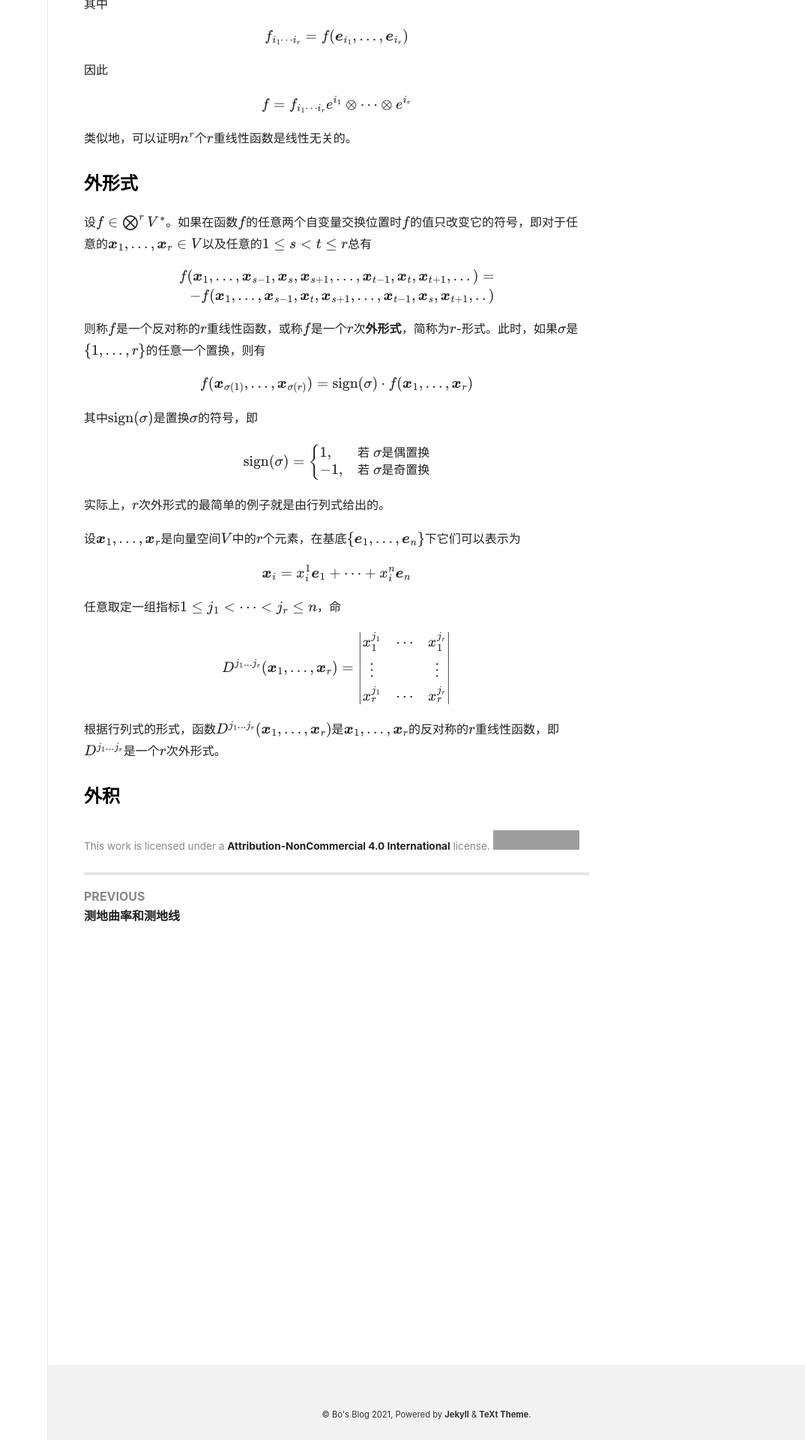
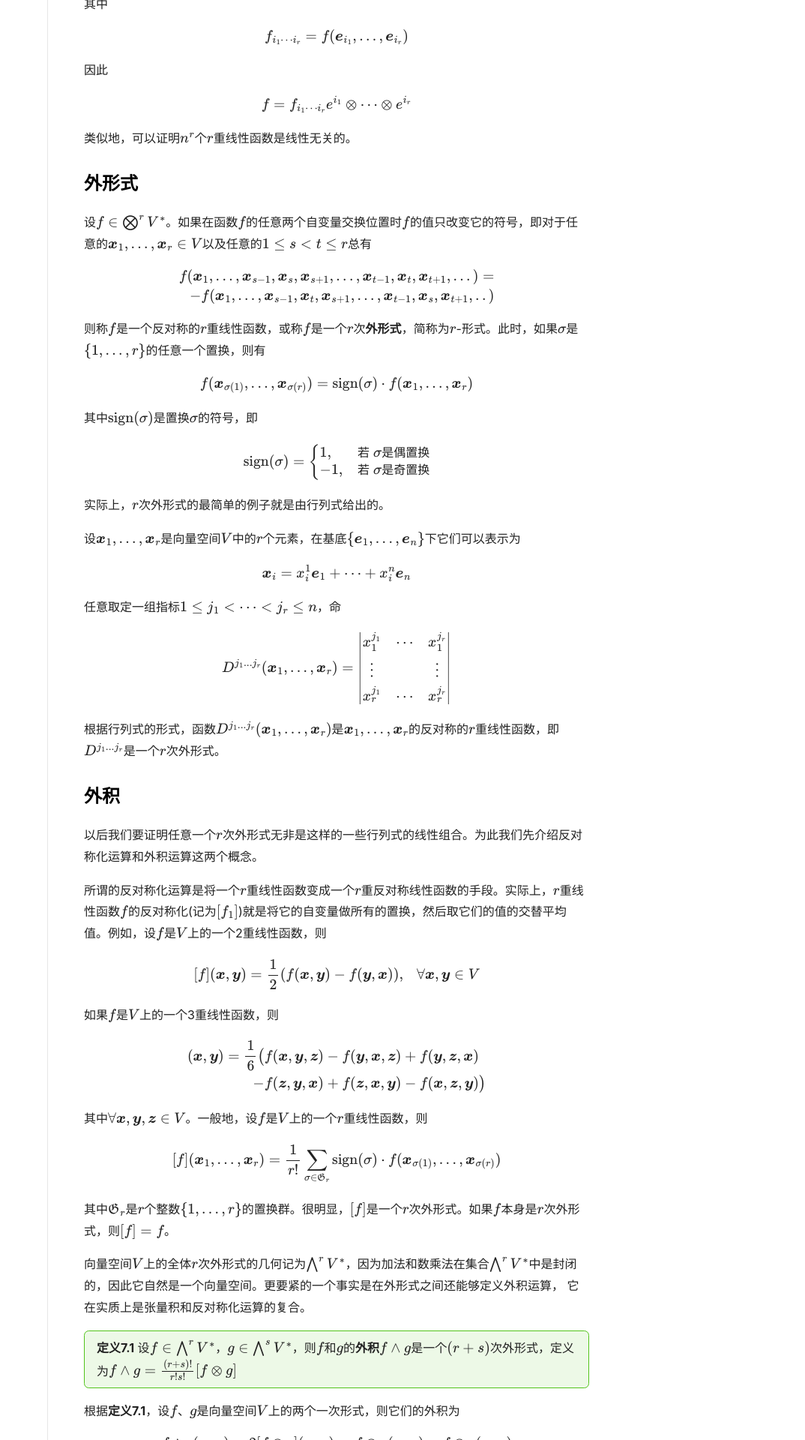
Before and after one commit to peng00bo00/peng00bo00_previous_blog, a Jekyll site: the page built from _posts/2024-06-08-DifferentialGeometry-NOTES-07.md, in a window 1280 px wide. Shown: the part 3080-5000 px from the top of the page at 75% size, without its empty margins (206-1280 px from the left). Built offline with Jekyll 4.4.1, drawn with Linux system fonts in a browser that asks for light colours; nearby versions of some CDN libraries; some of the changed text lies outside the part shown; grey boxes are pictures that could not be loaded.

Commit message:
Update 2024-06-08-DifferentialGeometry-NOTES-07.md

```diff
--- a/_posts/2024-06-08-DifferentialGeometry-NOTES-07.md
+++ b/_posts/2024-06-08-DifferentialGeometry-NOTES-07.md
@@ -205,3 +205,84 @@ $$
 根据行列式的形式，函数$$D^{j_1 ... j_r} (\boldsymbol{x}_1, ..., \boldsymbol{x}_r)$$是$$\boldsymbol{x}_1, ..., \boldsymbol{x}_r$$的反对称的$$r$$重线性函数，即$$D^{j_1 ... j_r}$$是一个$$r$$次外形式。
 
 ### 外积
+
+以后我们要证明任意一个$$r$$次外形式无非是这样的一些行列式的线性组合。为此我们先介绍反对称化运算和外积运算这两个概念。
+
+所谓的反对称化运算是将一个$$r$$重线性函数变成一个$$r$$重反对称线性函数的手段。实际上，$$r$$重线性函数$$f$$的反对称化(记为$$[f_1]$$)就是将它的自变量做所有的置换，然后取它们的值的交替平均值。例如，设$$f$$是$$V$$上的一个2重线性函数，则
+
+$$
+[f] (\boldsymbol{x}, \boldsymbol{y}) = \frac{1}{2} (f (\boldsymbol{x}, \boldsymbol{y}) - f (\boldsymbol{y}, \boldsymbol{x})), \ \ \ \forall \boldsymbol{x}, \boldsymbol{y} \in V
+$$
+
+如果$$f$$是$$V$$上的一个3重线性函数，则
+
+$$
+\begin{aligned}
+[f] (\boldsymbol{x}, \boldsymbol{y}) = \frac{1}{6} \big( &f (\boldsymbol{x}, \boldsymbol{y}, \boldsymbol{z}) - f (\boldsymbol{y}, \boldsymbol{x}, \boldsymbol{z}) + f (\boldsymbol{y}, \boldsymbol{z}, \boldsymbol{x}) \\
+- &f (\boldsymbol{z}, \boldsymbol{y}, \boldsymbol{x}) + f (\boldsymbol{z}, \boldsymbol{x}, \boldsymbol{y}) - f (\boldsymbol{x}, \boldsymbol{z}, \boldsymbol{y}) \big)
+\end{aligned}
+$$
+
+其中$$\forall \boldsymbol{x}, \boldsymbol{y}, \boldsymbol{z} \in V$$。一般地，设$$f$$是$$V$$上的一个$$r$$重线性函数，则
+
+$$
+[f] (\boldsymbol{x}_1, ..., \boldsymbol{x}_r) = \frac{1}{r!} \sum_{\sigma \in \mathfrak{G}_r} \text{sign} (\sigma) \cdot f (\boldsymbol{x}_{\sigma(1)}, ..., \boldsymbol{x}_{\sigma(r)})
+$$
+
+其中$$\mathfrak{G}_r$$是$$r$$个整数$$\{ 1, ..., r \}$$的置换群。很明显，$$[f]$$是一个$$r$$次外形式。如果$$f$$本身是$$r$$次外形式，则$$[f] = f$$。
+
+向量空间$$V$$上的全体$$r$$次外形式的几何记为$$\bigwedge^r V^*$$，因为加法和数乘法在集合$$\bigwedge^r V^*$$中是封闭的，因此它自然是一个向量空间。更要紧的一个事实是在外形式之间还能够定义外积运算， 它在实质上是张量积和反对称化运算的复合。
+
+**定义7.1** 设$$f \in \bigwedge^r V^*$$，$$g \in \bigwedge^s V^*$$，则$$f$$和$$g$$的**外积**$$f \wedge g$$是一个$$(r+s)$$次外形式，定义为$$f \wedge g = \frac{(r+s)!}{r! s!} [f \otimes g]$$
+{:.success}
+
+根据**定义7.1**，设$$f$$、$$g$$是向量空间$$V$$上的两个一次形式，则它们的外积为
+
+$$
+\begin{aligned}
+f \wedge g (\boldsymbol{x}, \boldsymbol{y}) &= 2 [f \otimes g] (\boldsymbol{x}, \boldsymbol{y}) = f \otimes g (\boldsymbol{x}, \boldsymbol{y}) - f \otimes g (\boldsymbol{y}, \boldsymbol{x}) \\
+&= f(\boldsymbol{x}) g(\boldsymbol{y}) - f(\boldsymbol{y}) g(\boldsymbol{x}) \\
+&=
+\begin{vmatrix}
+f(\boldsymbol{x}) & f(\boldsymbol{y}) \\
+g(\boldsymbol{x}) & g(\boldsymbol{y}) \\
+\end{vmatrix}
+\end{aligned}
+$$
+
+其中$$\boldsymbol{x}, \boldsymbol{y} \in V$$。类似地，设$$f$$、$$g$$、$$h$$是向量空间$$V$$上的三个一次形式，它们的外积为
+
+$$
+f \wedge (g \wedge h) (\boldsymbol{x}, \boldsymbol{y}, \boldsymbol{z}) =
+\begin{vmatrix}
+f(\boldsymbol{x}) & f(\boldsymbol{y}) & f(\boldsymbol{z}) \\
+g(\boldsymbol{x}) & g(\boldsymbol{y}) & g(\boldsymbol{z}) \\
+h(\boldsymbol{x}) & h(\boldsymbol{y}) & h(\boldsymbol{z}) \\
+\end{vmatrix}
+$$
+
+**定理7.1** 外积运算遵循下列运算法则：
+(1) 分配率：$$(f_1 + f_2) \wedge g = f_1 \wedge g + f_2 \wedge g$$
+(2) 反交换律：设$$f \in \bigwedge^r V^*$$，$$g \in \bigwedge^s V^*$$，则$$f \wedge g = (-1)^{rs} g \wedge f$$
+(3) 结合律：$$f \wedge (g \wedge h) = (f \wedge g) \wedge h$$
+{:.info}
+
+根据结合律，任意多个外形式的外积是有意义的。例如：3个外形式$$f$$、$$g$$、$$h$$的外积$$f \wedge g \wedge h$$可以写成$$f \wedge (g \wedge h)$$，也可以写成$$(f \wedge g) \wedge h$$。
+
+由反交换律得知，如果$$f$$、$$g$$是$$V$$上的一次形式，则
+
+$$
+f \wedge g = - g \wedge f
+$$
+
+特别地，
+
+$$
+f \wedge f = - f \wedge f = 0
+$$
+
+另外，如果在$$f$$、$$g$$中至少有一个是偶次外形式，则下面的交换律成立：
+
+$$
+f \wedge g = g \wedge f
+$$
```
